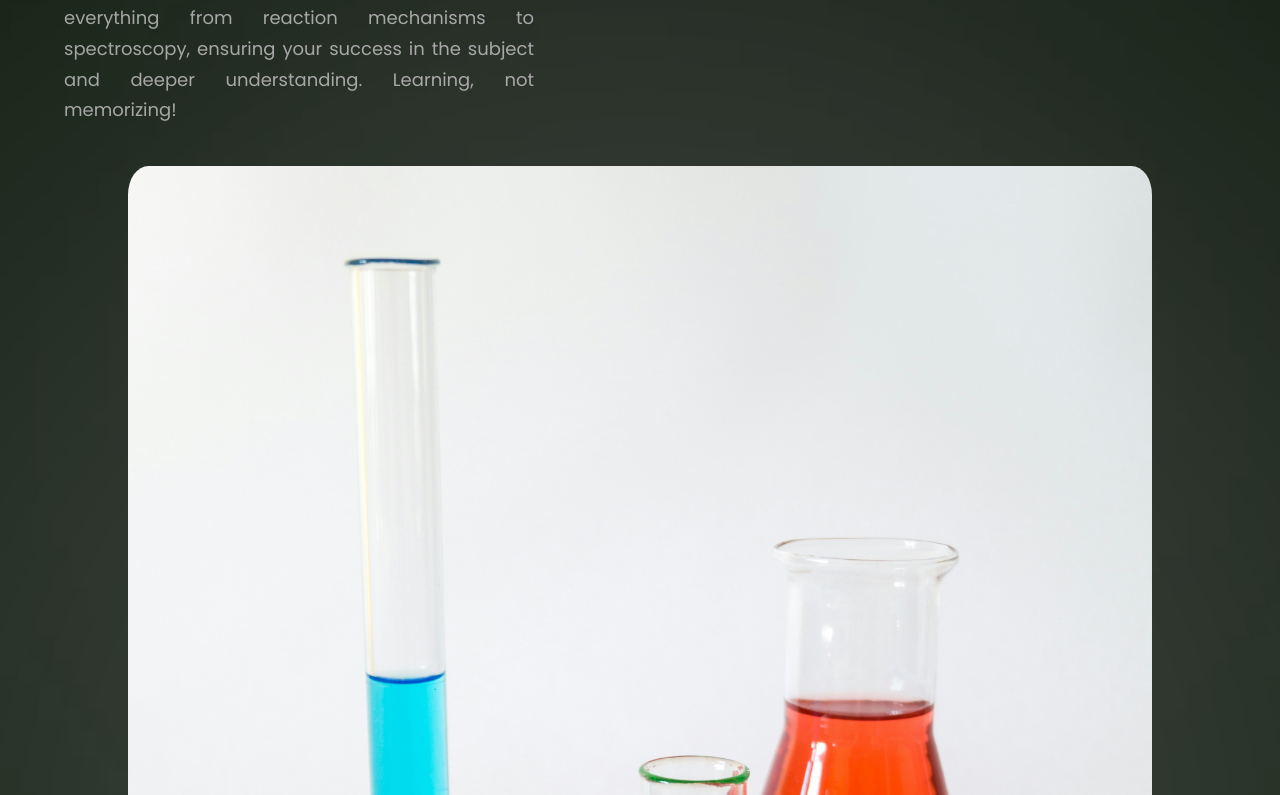
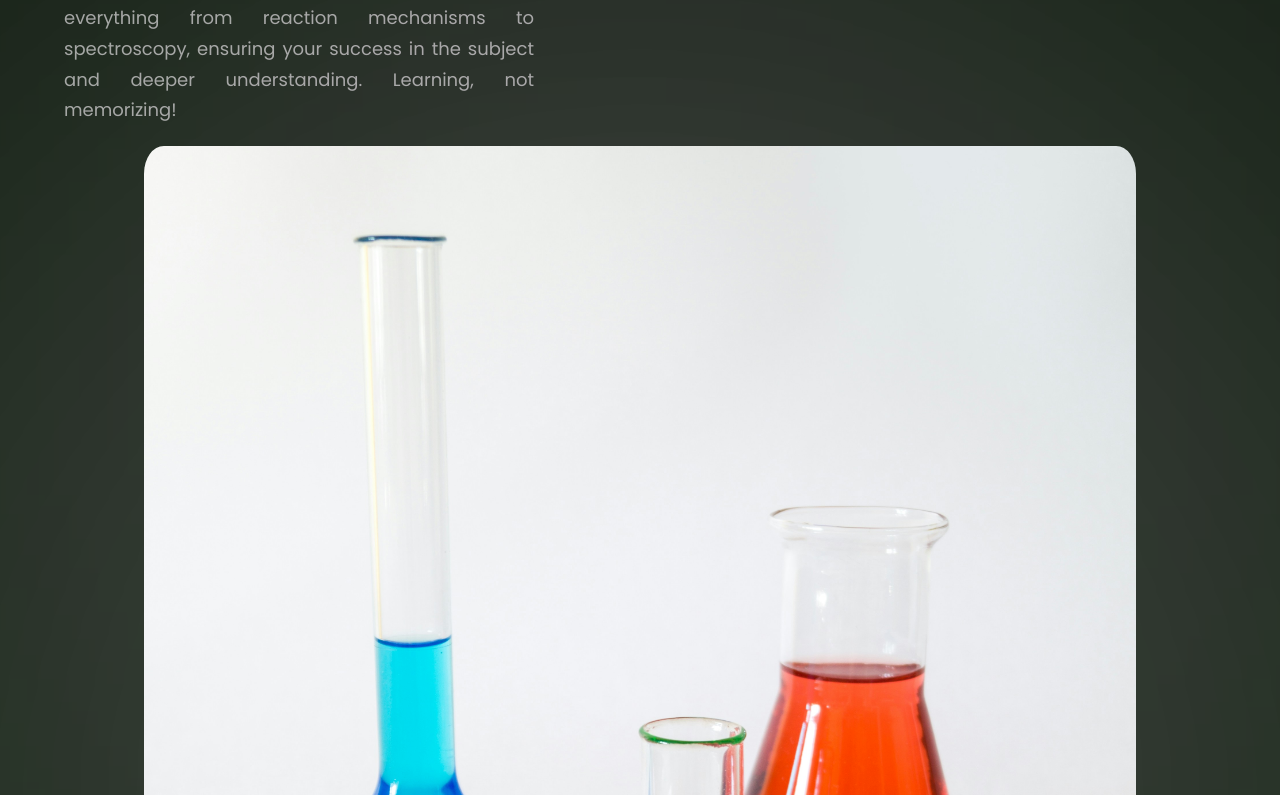
Before and after one commit to AngelaNova/Angela_Tutoring_OrganicChemistry, a React (Vite) app: page / in a window 1280 px wide. Shown: the part 545-1340 px from the top of the page. Built offline with nearby package versions, Linux system fonts and the light colour scheme.

Commit message:
Update Hero.jsx

```diff
--- a/src/components/Hero.jsx
+++ b/src/components/Hero.jsx
@@ -26,7 +26,7 @@ const Hero = () => {
         </p>
       </div>
 
-      <div className={`flex-1 flex ${styles.flexCenter} md:my-0 my-10 relative`}>
+      <div className={`flex-1 flex ${styles.flexCenter} md:my-0 md:my-10 p-5 relative md:mt-0 pr:0`}>
         <img src={chemistry} alt="chemistry" className="chemistry_img" />
 
         {/* gradient start */}
```
